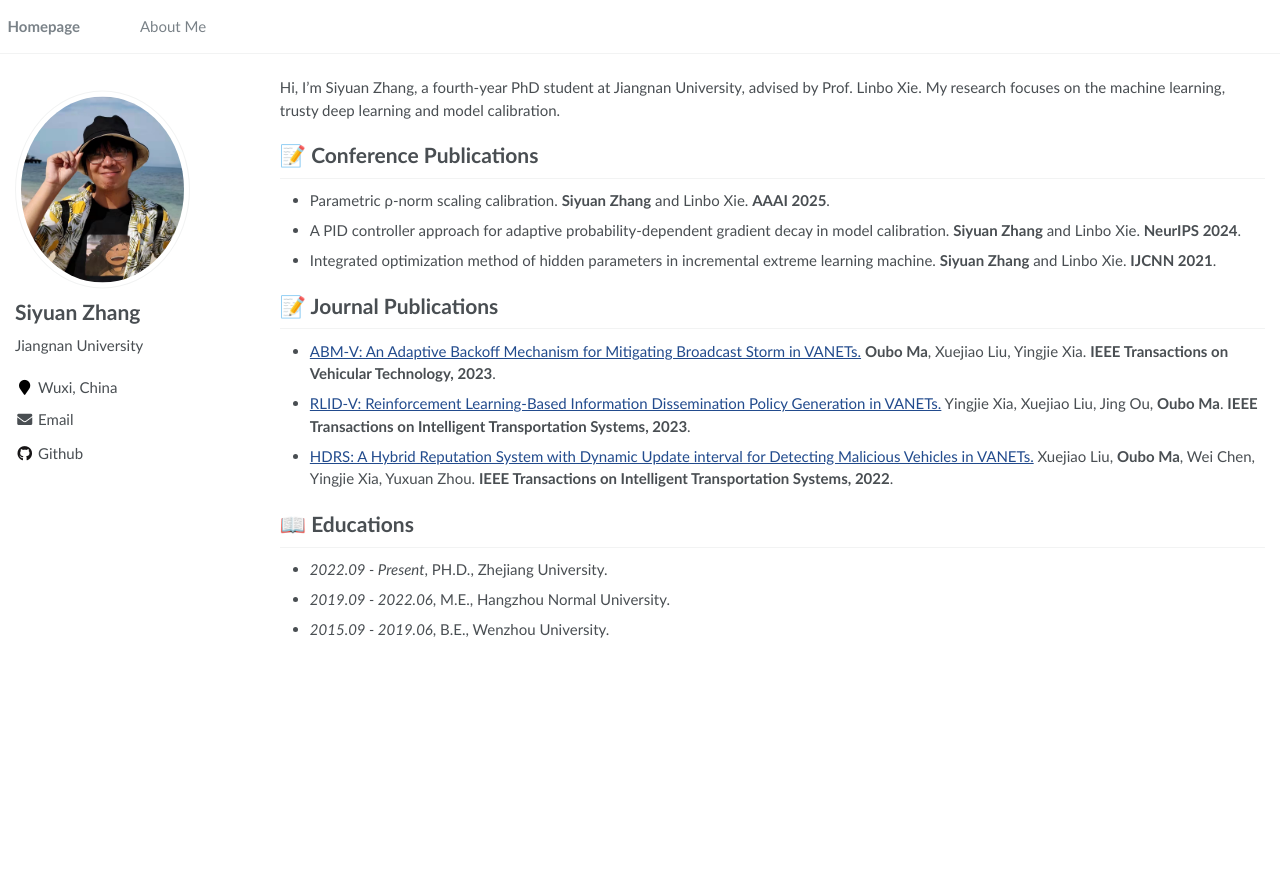
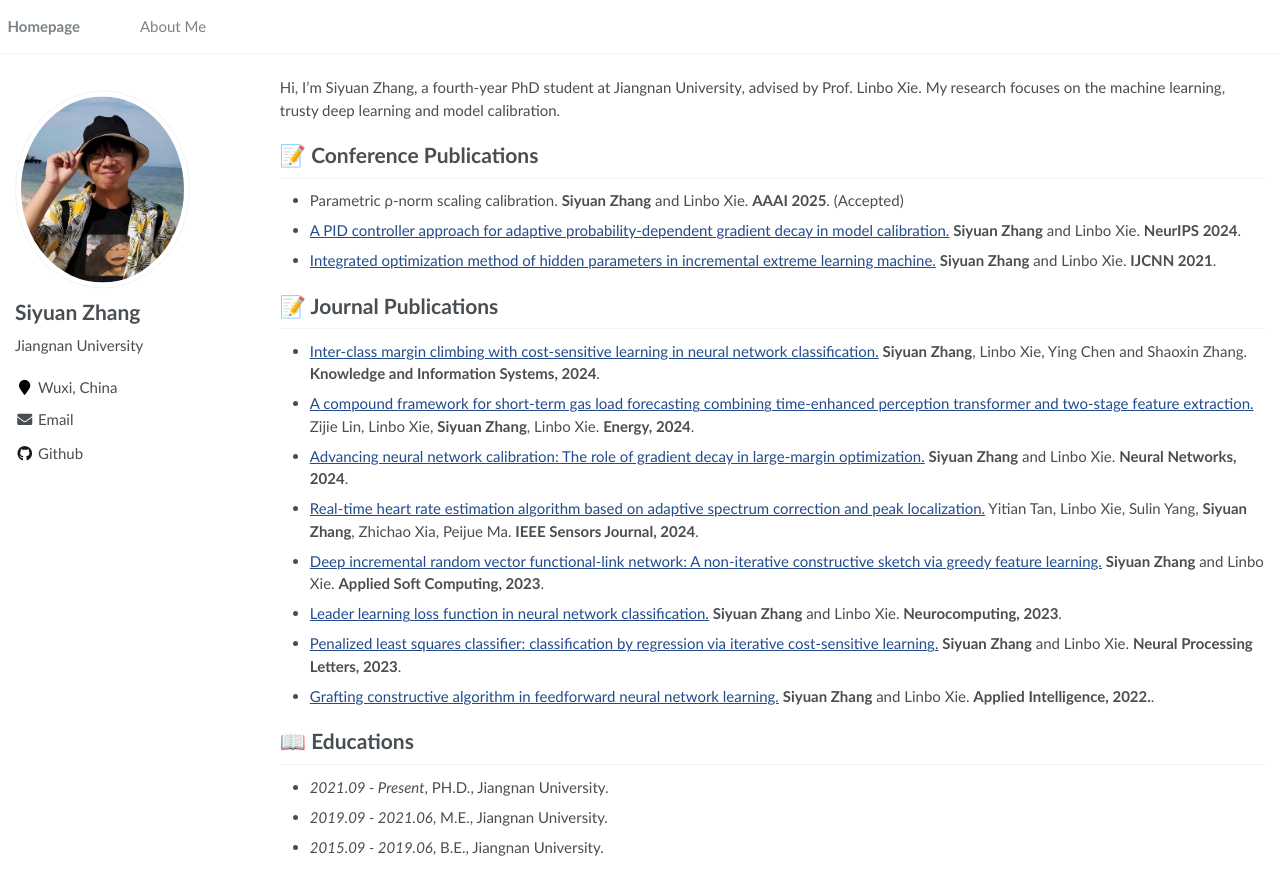
Before and after one commit to UHIF/UHIF.github.io, a Jekyll site: the page built from _pages/about.md, in a window 1280 px wide. Shown: the top 895 px of the page. Built offline with Jekyll 4.4.1, drawn with Linux system fonts in a browser that asks for light colours.

Commit message:
Update about.md

```diff
--- a/_pages/about.md
+++ b/_pages/about.md
@@ -20,18 +20,23 @@ redirect_from:
 Hi, I’m Siyuan Zhang, a fourth-year PhD student at Jiangnan University, advised by Prof. Linbo Xie. My research focuses on the machine learning, trusty deep learning and model calibration.
 
 # 📝 Conference Publications
-- Parametric ρ-norm scaling calibration. **Siyuan Zhang** and Linbo Xie. **AAAI 2025**.
-- A PID controller approach for adaptive probability-dependent gradient decay in model calibration. **Siyuan Zhang** and Linbo Xie. **NeurIPS 2024**.
-- Integrated optimization method of hidden parameters in incremental extreme learning machine. **Siyuan Zhang** and Linbo Xie. **IJCNN 2021**.
+- Parametric ρ-norm scaling calibration. **Siyuan Zhang** and Linbo Xie. **AAAI 2025**. (Accepted)
+- [A PID controller approach for adaptive probability-dependent gradient decay in model calibration.](https://openreview.net/pdf?id=fAnubdSFpn) **Siyuan Zhang** and Linbo Xie. **NeurIPS 2024**.
+- [Integrated optimization method of hidden parameters in incremental extreme learning machine.](https://ieeexplore.ieee.org/document/9534095) **Siyuan Zhang** and Linbo Xie. **IJCNN 2021**.
 
 # 📝 Journal Publications
-- [ABM-V: An Adaptive Backoff Mechanism for Mitigating Broadcast Storm in VANETs.](https://ieeexplore.ieee.org/abstract/document/10045795) **Oubo Ma**, Xuejiao Liu, Yingjie Xia. **IEEE Transactions on Vehicular Technology, 2023**.
-- [RLID-V: Reinforcement Learning-Based Information Dissemination Policy Generation in VANETs.](https://ieeexplore.ieee.org/abstract/document/10221772) Yingjie Xia, Xuejiao Liu, Jing Ou, **Oubo Ma**. **IEEE Transactions on Intelligent Transportation Systems, 2023**.
-- [HDRS: A Hybrid Reputation System with Dynamic Update interval for Detecting Malicious Vehicles in VANETs.](https://ieeexplore.ieee.org/abstract/document/9565821) Xuejiao Liu, **Oubo Ma**, Wei Chen, Yingjie Xia, Yuxuan Zhou. **IEEE Transactions on Intelligent Transportation Systems, 2022**.
+- [Inter-class margin climbing with cost-sensitive learning in neural network classification.](https://link.springer.com/article/10.1007/s10115-024-02279-0) **Siyuan Zhang**, Linbo Xie, Ying Chen and Shaoxin Zhang. **Knowledge and Information Systems, 2024**.
+- [A compound framework for short-term gas load forecasting combining time-enhanced perception transformer and two-stage feature extraction.](https://www.sciencedirect.com/science/article/abs/pii/S0360544224011381) Zijie Lin, Linbo Xie, **Siyuan Zhang**, Linbo Xie. **Energy, 2024**.
+- [Advancing neural network calibration: The role of gradient decay in large-margin optimization.](https://www.sciencedirect.com/science/article/abs/pii/S0893608024003812) **Siyuan Zhang** and Linbo Xie. **Neural Networks, 2024**.
+- [Real-time heart rate estimation algorithm based on adaptive spectrum correction and peak localization.](https://ieeexplore.ieee.org/document/10654703) Yitian Tan, Linbo Xie, Sulin Yang, **Siyuan Zhang**, Zhichao Xia, Peijue Ma. **IEEE Sensors Journal, 2024**.
+- [Deep incremental random vector functional-link network: A non-iterative constructive sketch via greedy feature learning.](https://www.sciencedirect.com/science/article/abs/pii/S1568494623004283) **Siyuan Zhang** and Linbo Xie. **Applied Soft Computing, 2023**.
+- [Leader learning loss function in neural network classification.](https://www.sciencedirect.com/science/article/abs/pii/S0925231223008585) **Siyuan Zhang** and Linbo Xie. **Neurocomputing, 2023**.
+- [Penalized least squares classifier: classification by regression via iterative cost-sensitive learning.](https://link.springer.com/article/10.1007/s11063-023-11178-4) **Siyuan Zhang** and Linbo Xie. **Neural Processing Letters, 2023**.
+- [Grafting constructive algorithm in feedforward neural network learning.](https://link.springer.com/article/10.1007/s10489-022-04082-2) **Siyuan Zhang** and Linbo Xie. **Applied Intelligence, 2022.**.
 
 <!-- # 📝 arXiv -->
 
 # 📖 Educations
-- *2022.09 - Present*, PH.D., Zhejiang University.
-- *2019.09 - 2022.06*, M.E., Hangzhou Normal University.
-- *2015.09 - 2019.06*, B.E., Wenzhou University.
+- *2021.09 - Present*, PH.D., Jiangnan University.
+- *2019.09 - 2021.06*, M.E., Jiangnan University.
+- *2015.09 - 2019.06*, B.E., Jiangnan University.
```
